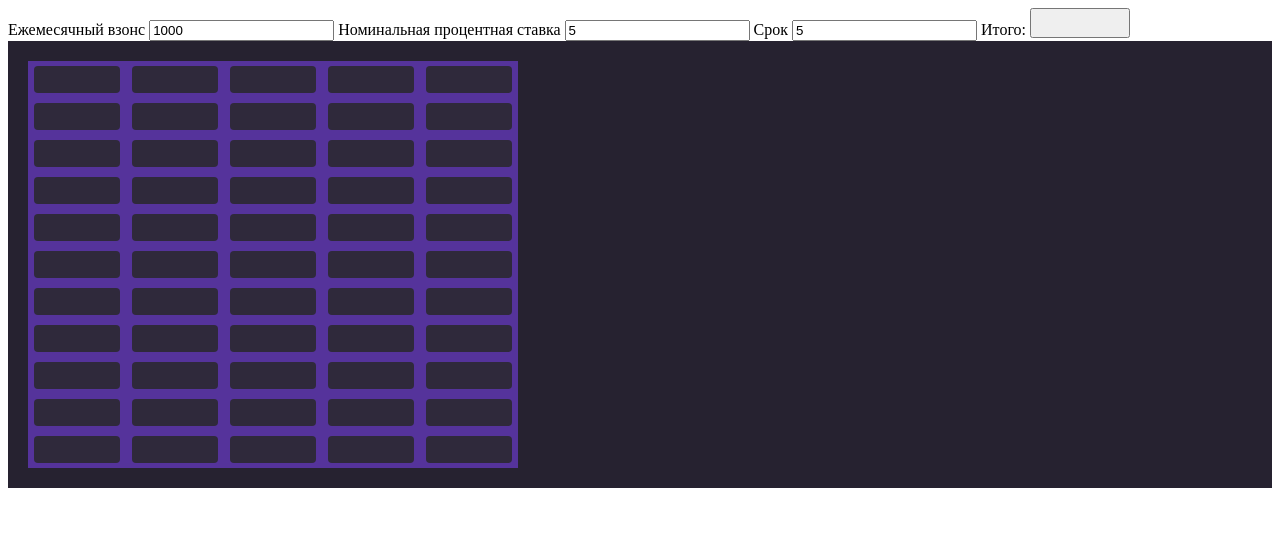
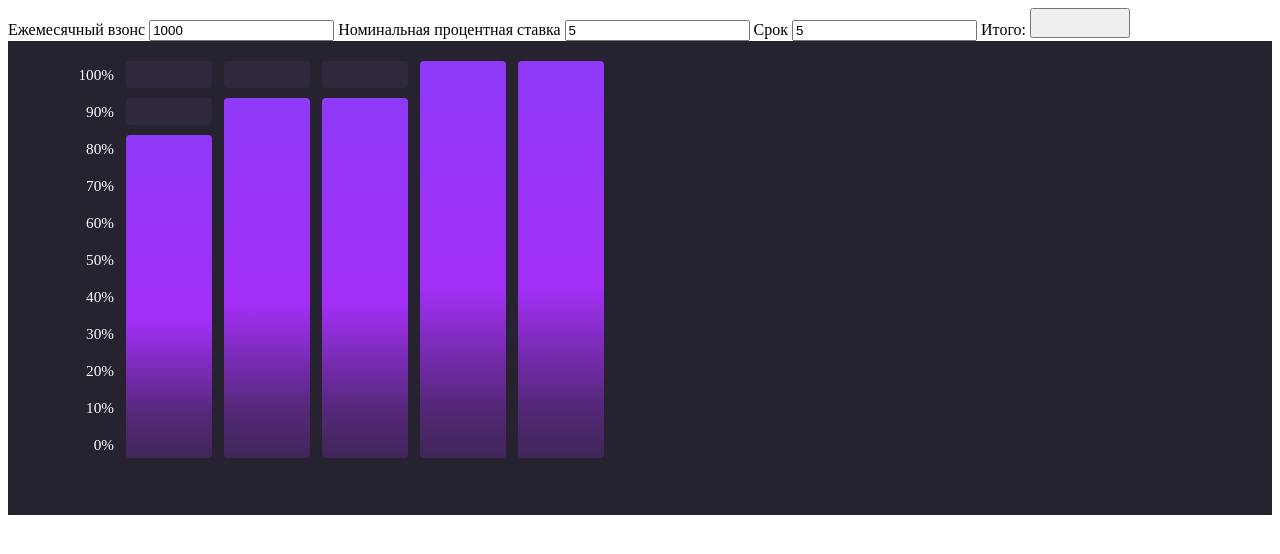
Before and after one commit to DenisKholin/compound-interest-calculator, a plain HTML site: page index.html in a window 1280 px wide. Both pictures are taken after a click on the button 1080 px from the left and 23 px from the top of the page. Drawn offline with Linux system fonts and the light colour scheme.

Commit message:
with drawing colored graphics

```diff
--- a/script.js
+++ b/script.js
@@ -7,6 +7,7 @@ function createGraphic() {
 	let depositV = document.getElementById("deposit").value,
 		depositVint = parseInt(depositV, 10),
 		deposArray = [],
+		deposPerscentArray = [],
 		interestV = document.getElementById("inRate").value,
 		interestVint = parseInt(interestV, 10),
 		monthV = document.getElementById("inMonth").value,
@@ -14,35 +15,10 @@ function createGraphic() {
 		now = new Date(),
 		month,
 		gridContainer,
-		i = 1;
+		i = 1,
+		percent = 100;
 
-	document.querySelector('#y1').insertAdjacentHTML('afterend', `	<div class="grid__container">
-
-	</div>`);
-
-
-
-	gridContainer = document.querySelector('.grid__container');
-	gridContainer.style.gridTemplateColumns = `repeat(${monthVint}, 98px)`;
-
-
-	for (i; i <= monthVint; i++) {
-		var result = depositVint / 100 * interestVint;
-		depositVint = depositVint + result;
-		deposArray[i] = depositVint.toFixed(2);
-		console.log(depositVint.toFixed(2));
-
-		for (let j = 1; j <= 11; j++) {
-			gridContainer.innerHTML += `<div class="grid__container_item" data-gridnumber="${j}-${i}">
-				<div class="grid__container_item-colored"></div>
-			</div>`;
-		}
-	}
-
-	console.log(deposArray);
-
-
-	switch (now.getMonth() - 4) {
+	switch (now.getMonth()) {
 		case 0:
 			month = 'Січень';
 			break;
@@ -82,6 +58,60 @@ function createGraphic() {
 	}
 
 
+	document.querySelector('#y1').insertAdjacentHTML('afterend', `	<div class="grid__container">
+
+	</div>`);
+
+
+
+	gridContainer = document.querySelector('.grid__container');
+	gridContainer.style.gridTemplateColumns = `repeat(${monthVint}, 98px)`;
+
+
+	for (i; i <= monthVint; i++) {
+		var result = depositVint / 100 * interestVint;
+		depositVint = depositVint + result;
+		deposArray[i] = +depositVint.toFixed(2);
+		console.log(depositVint.toFixed(2));
+
+		// for (let j = 1; j <= 11; j++) {
+		// 	gridContainer.innerHTML += `<div class="grid__container_item" data-gridnumber="${j}-${i}">
+		// 		<div class="grid__container_item-colored"></div>
+		// 	</div>`;
+		// }
+
+	}
+
+	// document.querySelector('[data-gridnumber="11-1"]').style.gridColumn = '1/2';
+	// document.querySelector('[data-gridnumber="11-1"]').style.gridRow = '1/8';
+
+	console.log(deposArray);
+
+	for (let i = 1; i < deposArray.length; i++) {
+		deposPerscentArray[i] = Math.round((deposArray[i] * 10 / deposArray[deposArray.length - 1]));
+	}
+
+	for (let i = 1; i <= 11; i++) {
+		gridContainer.innerHTML += `<div class="grid__text grid__text_percent" style="grid-row: ${i}/${i + 2}; grid-column: 1/3">${percent}%</div>`;
+		percent -= 10;
+	}
+
+	for (let i = 1; i < deposPerscentArray.length; i++) {
+		gridContainer.innerHTML += `<div class="grid__container_item" data-gridnumber="${deposPerscentArray[i]}" style="grid-row: ${11 - deposPerscentArray[i]}/12; grid-column: ${i + 1}/${i + 3}">
+		</div>`;
+		for (let j = 1; j <= (10 - deposPerscentArray[i]); j++) {
+			gridContainer.innerHTML += `<div class="grid__container_item-colored" style="grid-row: ${j}/${j + 2}; grid-column: ${i + 1}/${i + 3}">
+		</div>`;
+		}
+
+	}
+
+
+	console.log(deposPerscentArray);
+
+
+
+
 
 }
 
--- a/style.css
+++ b/style.css
@@ -7,21 +7,57 @@
 	display: grid;
 	padding: 20px;
 	background-color: #262230;
-	grid-template-rows: repeat(11, 37px); /* 3 строки */
-	grid-template-columns: repeat(5, 98px);
-	grid-auto-flow: column;
+	grid-template-rows: repeat(12, 27px); /* 3 строки */
+	grid-template-columns: repeat(5, 86px);
+	/* grid-gap: 5px; */
+	row-gap: 10px;
+	/* column-gap: 6px; */
+	/* grid-auto-flow: dense;
+	grid-auto-flow: column; */
+	/* justify-content: center; */
 }
 
 .grid__container_item {
-	display: flex;
-	align-items: center;
-	justify-content: center;
-	background-color: #55339b;
+	/* display: flex; */
+	/* align-items: center;
+	justify-content: center; */
+	/* background-color: #55339b; */
+	background: linear-gradient(
+		180deg,
+		#853ff8 -26.42%,
+		#a32ff7 56.91%,
+		rgba(102, 42, 148, 0.72) 86.98%,
+		rgba(42, 37, 52, 0.24) 116.26%
+	);
+	/* height: 27px; */
+	width: 86px;
+	border-radius: 4px;
 }
 
 .grid__container_item-colored {
 	background-color: #2f293b;
+	/* display: flex;
+	align-items: center; */
+	/* margin-top: 5px; */
 	height: 27px;
 	width: 86px;
 	border-radius: 4px;
 }
+
+.grid__text {
+	display: flex;
+	justify-content: flex-end;
+	align-items: center;
+	width: 86px;
+	height: 27px;
+	font-family: Proxima Nova;
+	font-style: normal;
+	font-weight: normal;
+	font-size: 15.2621px;
+	line-height: 19px;
+	/* identical to box height */
+
+	text-align: right;
+
+	color: #ffffff;
+}
```
